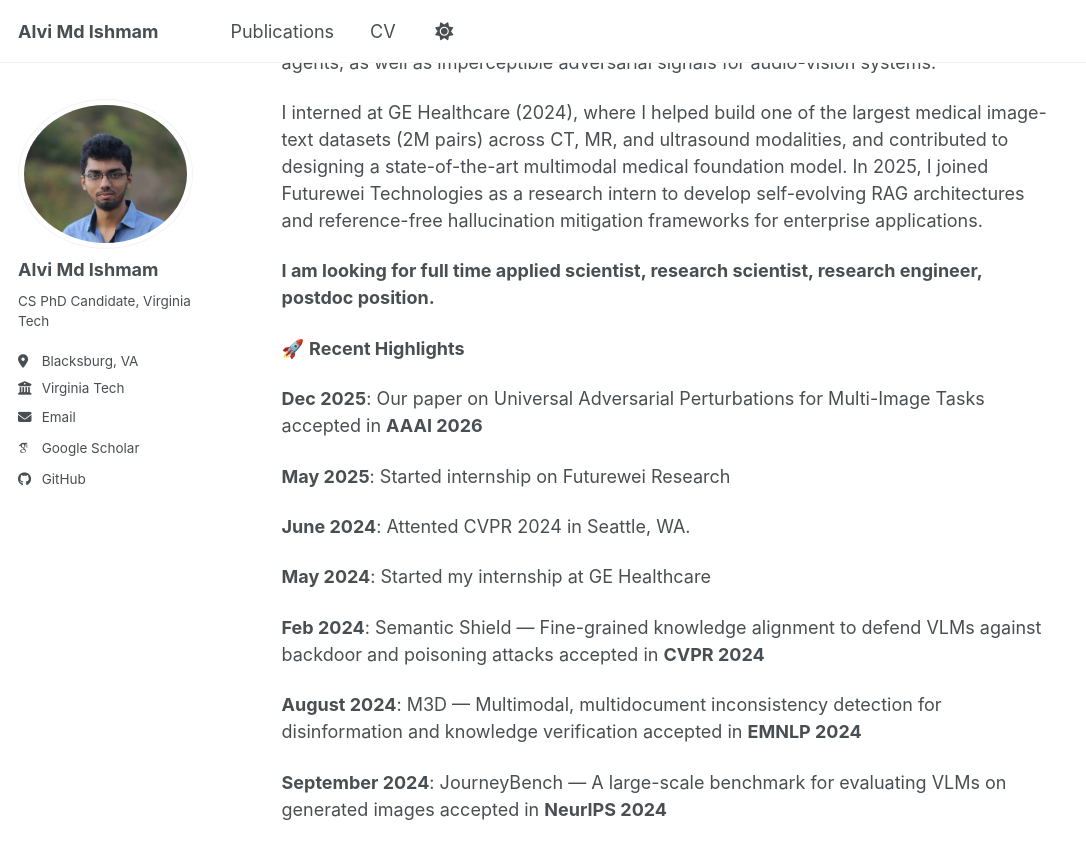
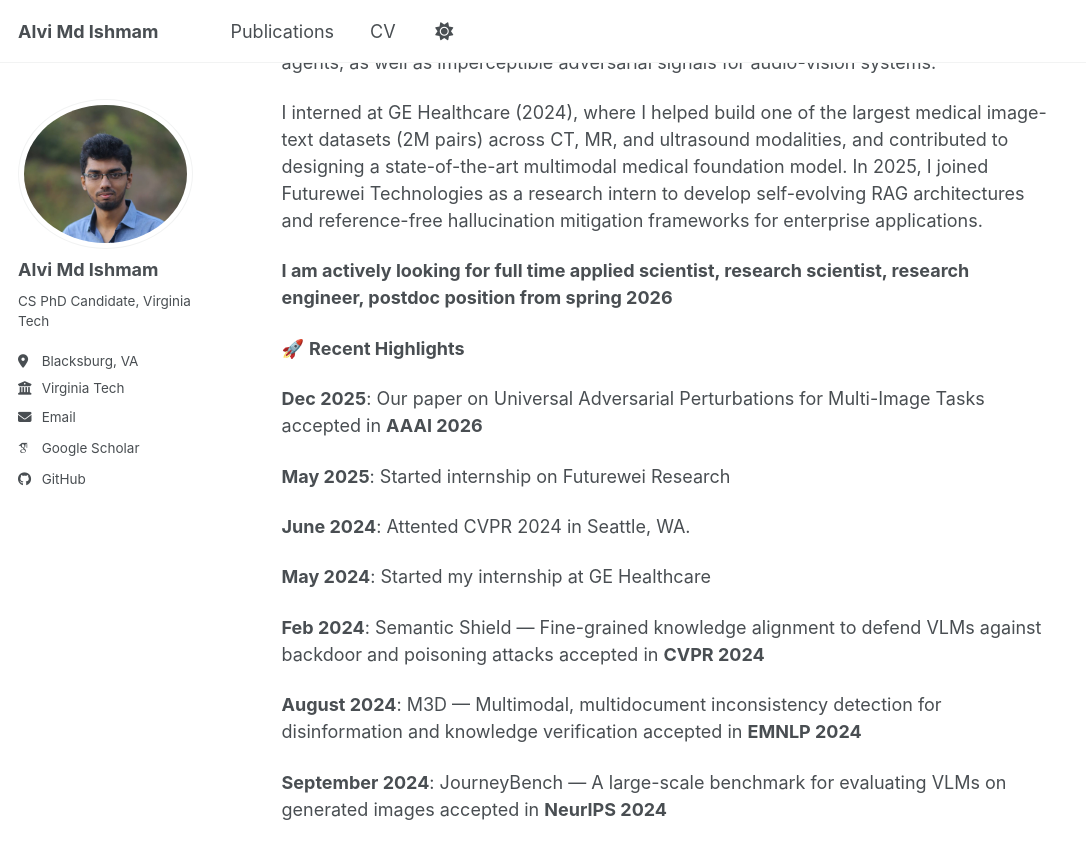
Before and after one commit to IshmamAlvi/ishmamalvi.github.io, a Jekyll site: the page built from _pages/about.md, in a window 1280 px wide and 900 px high, scrolled down 359 px. Shown: the top 859 px of the window, without its empty margins (0-1086 px from the left). Built offline with Jekyll 4.4.1, drawn with Linux system fonts in a browser that asks for light colours; some web fonts are replaced; a script bundle is joined from its source files by our own code; library files that are not in the unit come from our copies.

Commit message:
Revise job search statement in about.md
Updated job search status to reflect active search starting spring 2026.

```diff
--- a/_pages/about.md
+++ b/_pages/about.md
@@ -13,7 +13,7 @@ My recent work proposes defense strategies against multimodal poisoning attacks,
 
 I interned at GE Healthcare (2024), where I helped build one of the largest medical image-text datasets (2M pairs) across CT, MR, and ultrasound modalities, and contributed to designing a state-of-the-art multimodal medical foundation model. In 2025, I joined Futurewei Technologies as a research intern to develop self-evolving RAG architectures and reference-free hallucination mitigation frameworks for enterprise applications.
 
-**I am looking for full time applied scientist, research scientist, research engineer, postdoc position.**
+**I am actively looking for full time applied scientist, research scientist, research engineer, postdoc position from spring 2026**
 
 🚀 **Recent Highlights**
 
```
